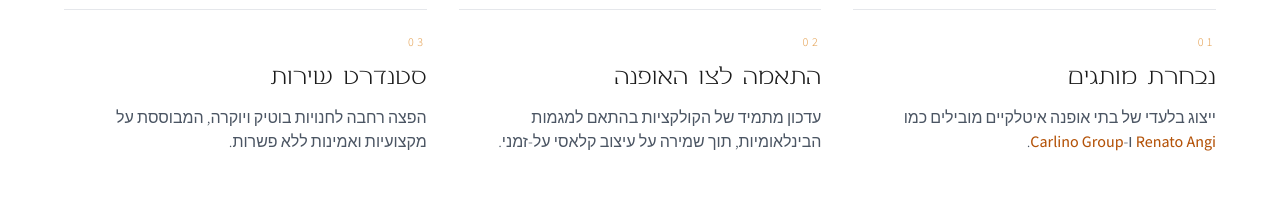
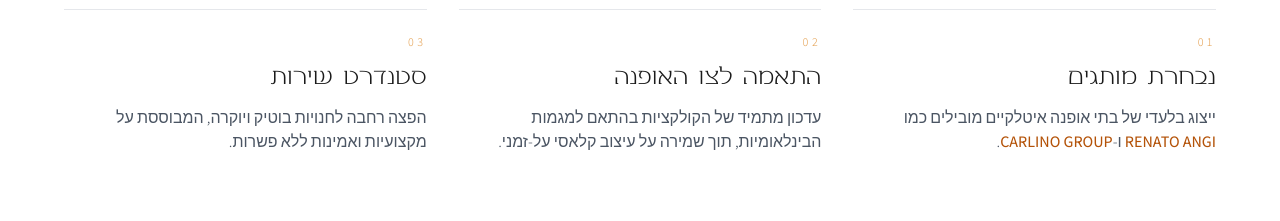
Before and after one commit to lorinwebs/klumit-online, a Next.js app: page /about in a window 1280 px wide. Shown: the part 2100-2321 px from the top of the page. Built offline with nearby package versions, Linux system fonts and the light colour scheme; no server answers.

Commit message:
השילוב המושלם

```diff
--- a/app/about/page.tsx
+++ b/app/about/page.tsx
@@ -130,7 +130,7 @@ export default function AboutPage() {
                   נבחרת מותגים
                 </h3>
                 <p className="text-sm md:text-base font-light text-gray-600 leading-relaxed">
-                  ייצוג בלעדי של בתי אופנה איטלקיים מובילים כמו <span className="font-medium text-amber-700">Renato Angi</span> ו-<span className="font-medium text-amber-700">Carlino Group</span>.
+                  ייצוג בלעדי של בתי אופנה איטלקיים מובילים כמו <span className="font-medium text-amber-700 uppercase">RENATO ANGI</span> ו-<span className="font-medium text-amber-700 uppercase">CARLINO GROUP</span>.
                 </p>
               </div>
               <div className="text-right space-y-3 border-t border-gray-200 pt-6">
--- a/components/FeaturedProducts.tsx
+++ b/components/FeaturedProducts.tsx
@@ -98,8 +98,6 @@ function FeaturedProductItem({ product, index, totalProducts, scrollYProgress }:
               אין תמונה
             </div>
           )}
-          {/* Decorative overlay */}
-          <div className="absolute inset-0 bg-gradient-to-t from-black/5 to-transparent pointer-events-none" />
         </motion.div>
 
         {/* Product Info */}
```
